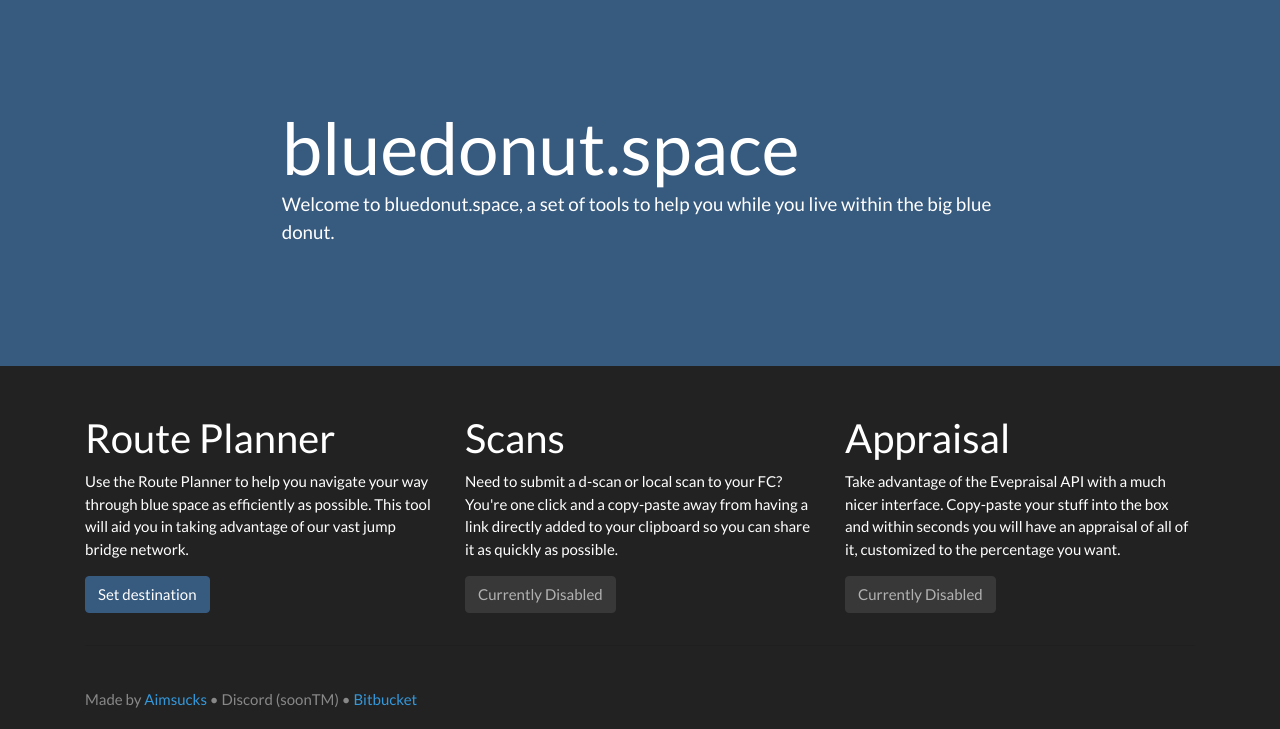
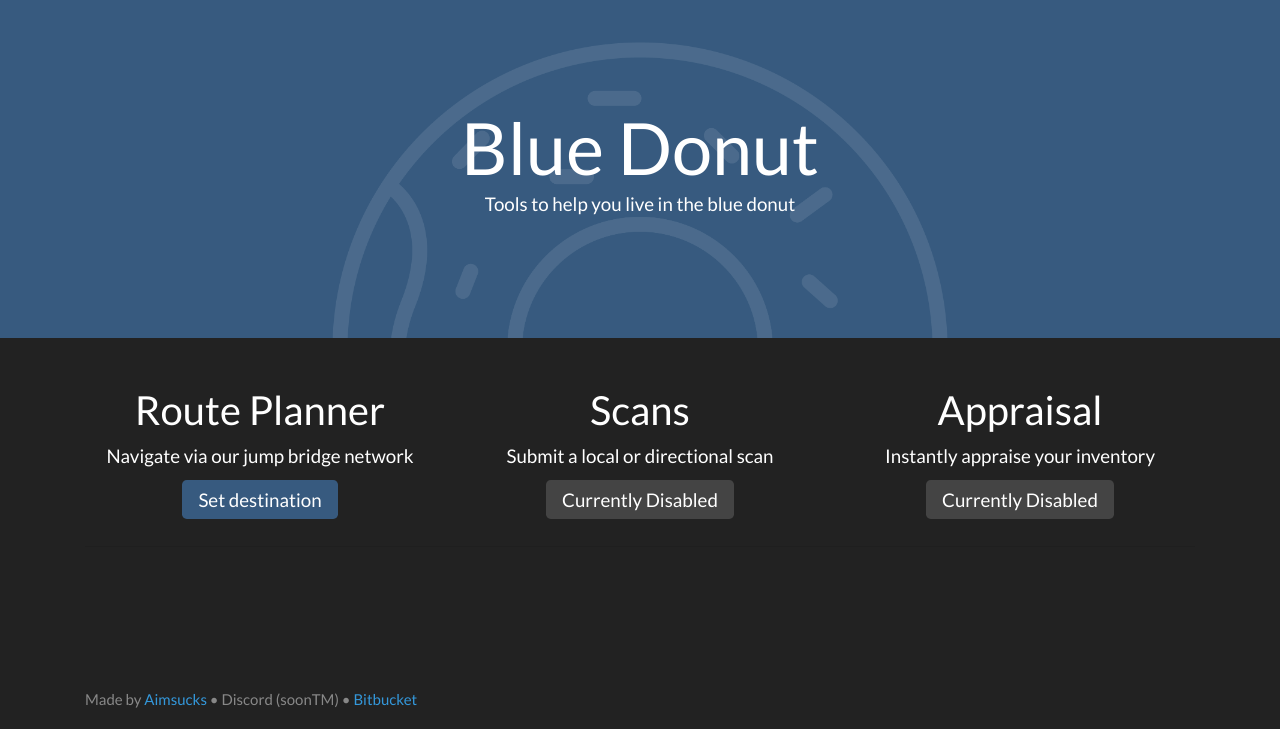
Before and after one commit to Aimsucks/blue-donut, a Django app: page / in a window 1280 px wide. Shown: the part 71-800 px from the top of the page. Run offline with Django 3.2, Linux system fonts and the light colour scheme; some libraries are stand-ins or nearby versions.

Commit message:
Updated the homepage.

```diff
--- a/homepage/templates/homepage/home.html
+++ b/homepage/templates/homepage/home.html
@@ -3,15 +3,26 @@
 
 {% block title %}Blue Donut{% endblock %}
 
+{% block extra_styling %}
+<style>
+.masthead {
+    background: url('{% static 'img/donut.png' %}');
+    background-size: 50%;
+    background-repeat: no-repeat;
+    background-position: center 30px;
+}
+</style>
+{% endblock %}
+
 {% block header %}
 <div class="container-fluid">
-    <div class="row align-items-center bg-primary check-contrast py-5">
-        <div class="col-xl-7 container-alt toggles-ignore mx-auto py-5">
-            <div class="py-2 text-center text-lg-left">
+    <div class="row align-items-center bg-primary py-5 masthead">
+        <div class="container-alt toggles-ignore mx-auto py-5">
+            <div class="py-2 text-center ">
                 <h1 class="display-3 mb-0">
-                    <span data-ng-bind="selected.palette.name" class="ng-binding">bluedonut.space</span>
+                    <span data-ng-bind="selected.palette.name" class="ng-binding">Blue Donut</span>
                 </h1>
-                <p class="lead mb-3"><span data-ng-bind="selected.palette.desc" class="ng-binding">Welcome to bluedonut.space, a set of tools to help you while you live within the big blue donut.</p>
+                <p class="lead mb-3"><span data-ng-bind="selected.palette.desc" class="ng-binding">Tools to help you live in the blue donut</p>
             </div>
         </div>
     </div>
@@ -20,21 +31,21 @@
 
 {% block content %}
 <div class="container pt-5">
-    <div class="row">
-        <div class="col-md-4">
+    <div class="row justify-content-center">
+        <div class="col-md-4 text-center">
             <h2>Route Planner</h2>
-            <p>Use the Route Planner to help you navigate your way through blue space as efficiently as possible. This tool will aid you in taking advantage of our vast jump bridge network. </p>
-            <p><a class="btn btn-primary" href="{% url 'route_planner:planner' %}" role="button">Set destination</a></p>
+            <p class="lead">Navigate via our jump bridge network</p>
+            <p><a class="btn-lg btn-primary" href="{% url 'route_planner:planner' %}" role="button">Set destination</a></p>
         </div>
-        <div class="col-md-4">
+        <div class="col-md-4 text-center">
             <h2>Scans</h2>
-            <p>Need to submit a d-scan or local scan to your FC? You're one click and a copy-paste away from having a link directly added to your clipboard so you can share it as quickly as possible.</p>
-            <p><a class="btn btn-secondary disabled" href="#" role="button">Currently Disabled</a></p>
+            <p class="lead">Submit a local or directional scan</p>
+            <p><a class="btn-lg btn-secondary disabled" href="#" role="button">Currently Disabled</a></p>
         </div>
-        <div class="col-md-4">
+        <div class="col-md-4 text-center">
             <h2>Appraisal</h2>
-            <p>Take advantage of the Evepraisal API with a much nicer interface. Copy-paste your stuff into the box and within seconds you will have an appraisal of all of it, customized to the percentage you want.</p>
-            <p><a class="btn btn-secondary disabled" href="#" role="button">Currently Disabled</a></p>
+            <p class="lead">Instantly appraise your inventory</p>
+            <p><a class="btn-lg btn-secondary disabled" href="#" role="button">Currently Disabled</a></p>
         </div>
     </div>
 
--- a/templates/base.html
+++ b/templates/base.html
@@ -83,7 +83,9 @@
     </div>
   </nav>
 
-  {% block content_container %}{% endblock %}
+    <main role="main">
+        {% block content_container %}{% endblock %}
+    </main>
 
   <footer class="footer mt-auto">
     <div class="container">
```
Also changed, not shown: static/img/donut.png (added).
